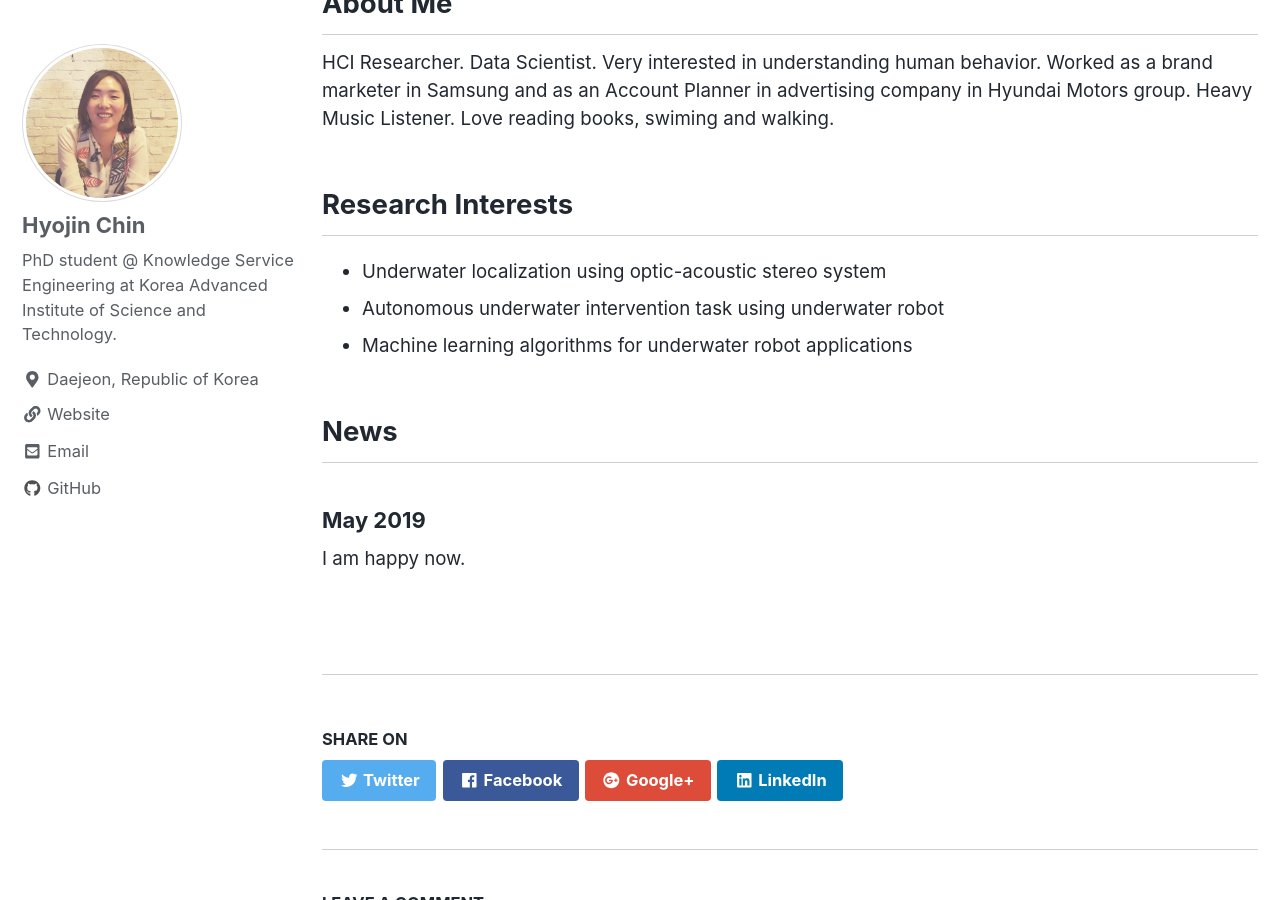
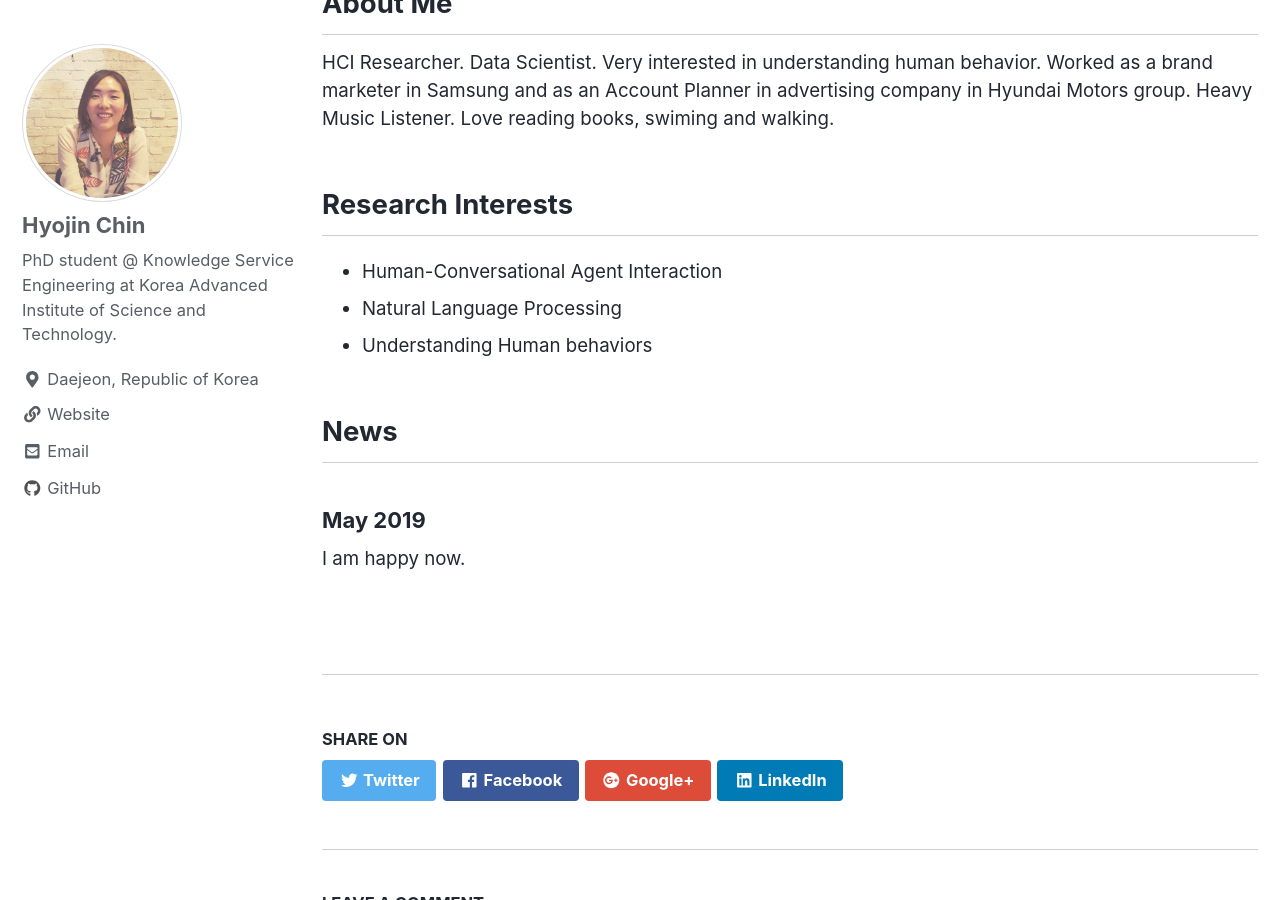
Before and after one commit to tesschin/tesschin.github.io, a Jekyll site: the page built from index.md, in a window 1280 px wide and 900 px high, scrolled down 502 px. Built offline with Jekyll 4.4.1, drawn with Linux system fonts in a browser that asks for light colours; nearby versions of some CDN libraries; the list of posts is cut into pages by our own code.

Commit message:
Update index.md

```diff
--- a/index.md
+++ b/index.md
@@ -21,9 +21,9 @@ Heavy Music Listener. Love reading books, swiming and walking.
 {: style="text-align: justify;"}
 
 ## Research Interests
-* Underwater localization using optic-acoustic stereo system
-* Autonomous underwater intervention task using underwater robot
-* Machine learning algorithms for underwater robot applications
+* Human-Conversational Agent Interaction
+* Natural Language Processing
+* Understanding Human behaviors
 
 
 ## News
```
